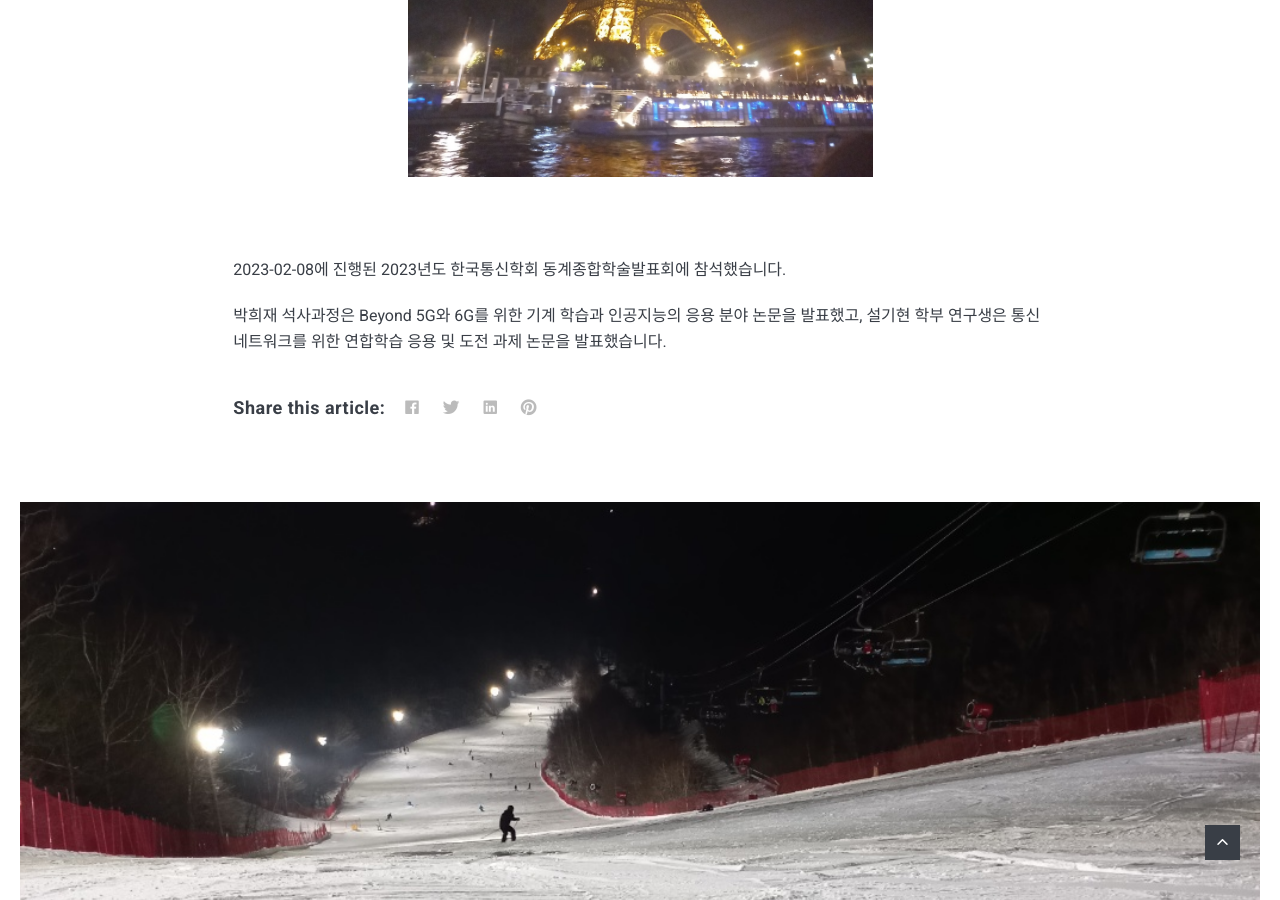
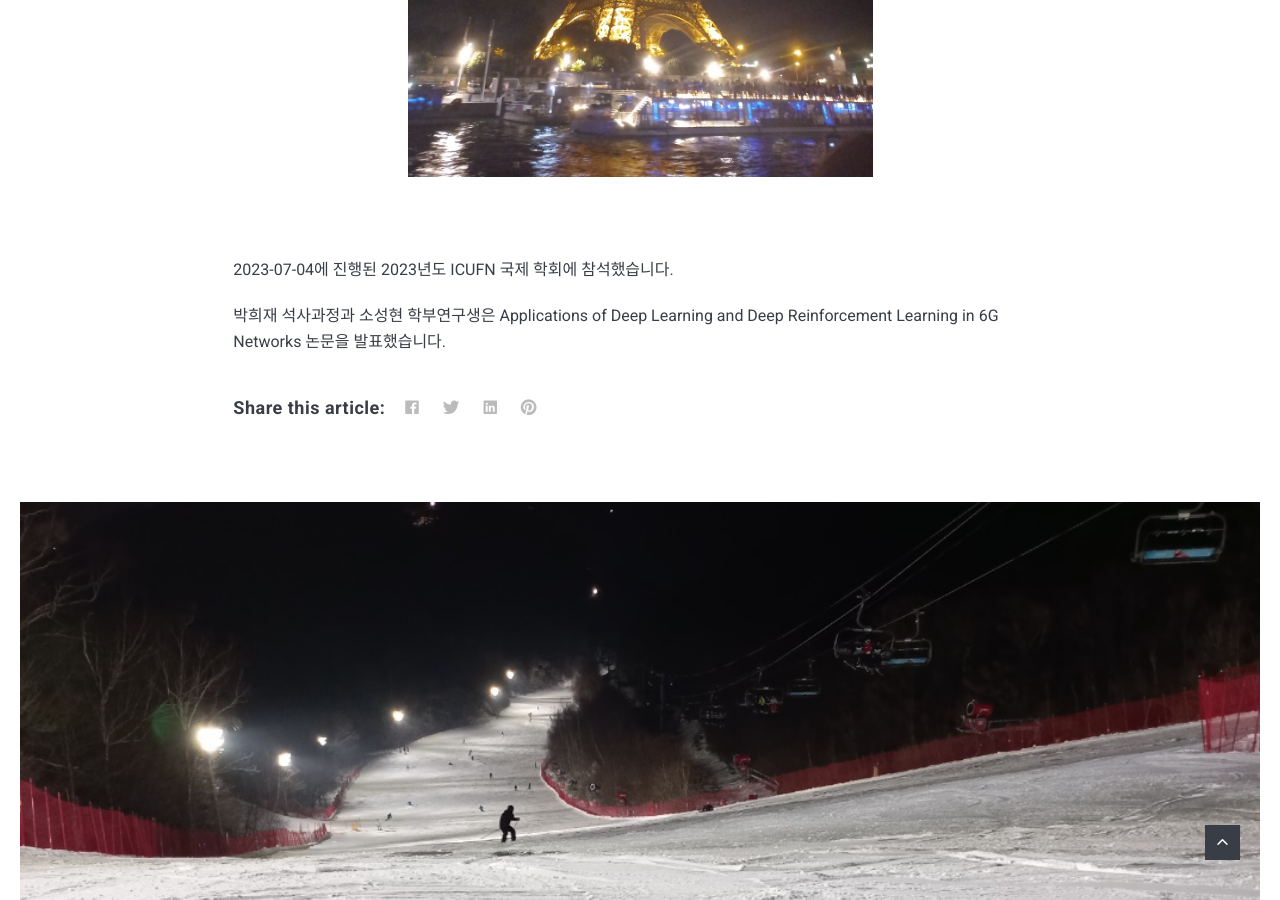
Before and after one commit to Icelab-2020/icelab-2020.github.io, a Jekyll site: the page built from _posts/2023-07-04-ICUFN-국제학회.markdown, in a window 1280 px wide and 900 px high, scrolled down 906 px. Built offline with Jekyll 4.4.1, drawn with Linux system fonts in a browser that asks for light colours; nearby versions of some CDN libraries.

Commit message:
Update 2023-07-04-ICUFN-국제학회.markdown

```diff
--- a/_posts/2023-07-04-ICUFN-국제학회.markdown
+++ b/_posts/2023-07-04-ICUFN-국제학회.markdown
@@ -6,6 +6,6 @@ image:  ICUFN_2023.jpg
 tags:   학회
 ---
 
-2023-02-08에 진행된 2023년도 한국통신학회 동계종합학술발표회에 참석했습니다.
+2023-07-04에 진행된 2023년도 ICUFN 국제 학회에 참석했습니다.
 
-박희재 석사과정은 Beyond 5G와 6G를 위한 기계 학습과 인공지능의 응용 분야 논문을 발표했고, 설기현 학부 연구생은 통신네트워크를 위한 연합학습 응용 및 도전 과제 논문을 발표했습니다.
+박희재 석사과정과 소성현 학부연구생은 Applications of Deep Learning and Deep Reinforcement Learning in 6G Networks 논문을 발표했습니다.
```
